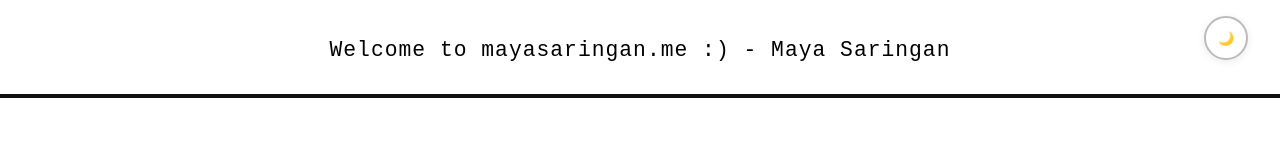
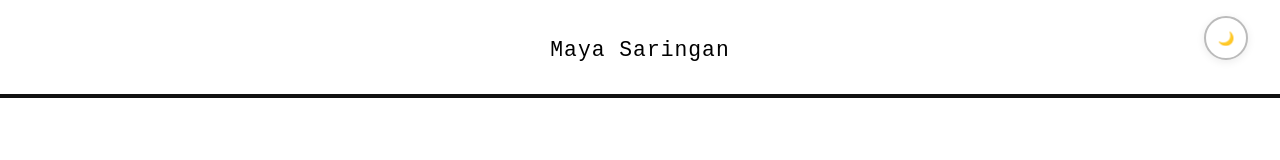
Before and after one commit to MayaSaringan/personal-website, a React (Create React App) app: page / in a window 1280 px wide. Shown: the top 160 px of the page. Built offline with nearby package versions, Linux system fonts and the light colour scheme; a web font is replaced by a local one.

Commit message:
Fix how name displays at top

```diff
--- a/src/components/App.css
+++ b/src/components/App.css
@@ -20,6 +20,7 @@
   width: 100%;
   position: relative;
   display: flex;
+  flex-direction: column;
   text-align: center;
   padding: 38px 0 32px 0;
   letter-spacing: 1px;
--- a/src/components/App.js
+++ b/src/components/App.js
@@ -31,7 +31,7 @@ const App = () => {
         >
           {darkMode ? "☀️" : "🌙"}
         </button>
-        Welcome to mayasaringan.me :) - Maya Saringan
+        <span>Maya Saringan</span>
       </header>
       <main className="main-content">
         <div className="box">
```
